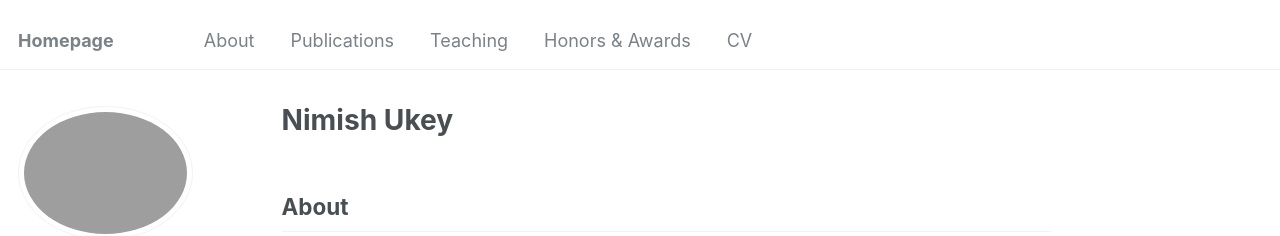
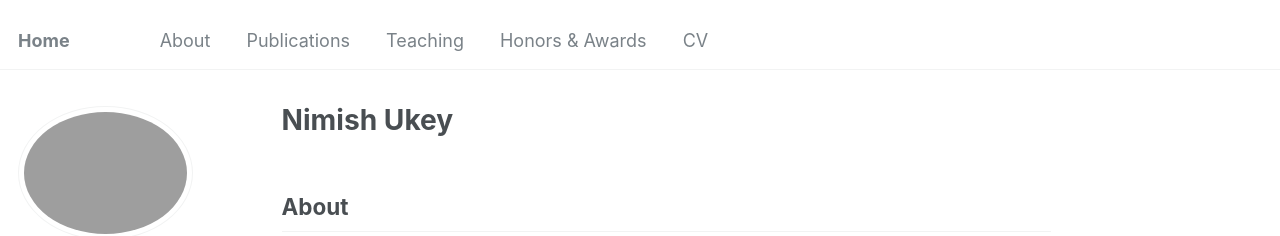
Before and after one commit to nimishukey/nimishukey.github.io, a Jekyll site: the page built from _pages/about.md, in a window 1280 px wide. Shown: the top 236 px of the page. Built offline with Jekyll 4.4.1, drawn with Linux system fonts in a browser that asks for light colours; some web fonts are replaced.

Commit message:
Update _config.yml

```diff
--- a/_config.yml
+++ b/_config.yml
@@ -8,7 +8,7 @@
 
 # Basic Site Settings
 locale                   : "en-US"
-title                    : "Homepage"
+title                    : "Home"
 title_separator          : "-"
 name                     : &name "Nimish Ukey"
 description              : &description "personal description"
@@ -23,7 +23,7 @@ author:
   # Biographic information
   avatar           : "nimish_ukey.png"
   name             : "Nimish Ukey"
-  pronouns         : # example: "she/her"
+  pronouns         : # "He/Him"
   bio              : "PHD Candidate at the University of New South Wales, NSW, Australia"
   #location         : "Earth"
   #employer         : "UNSW"
```
